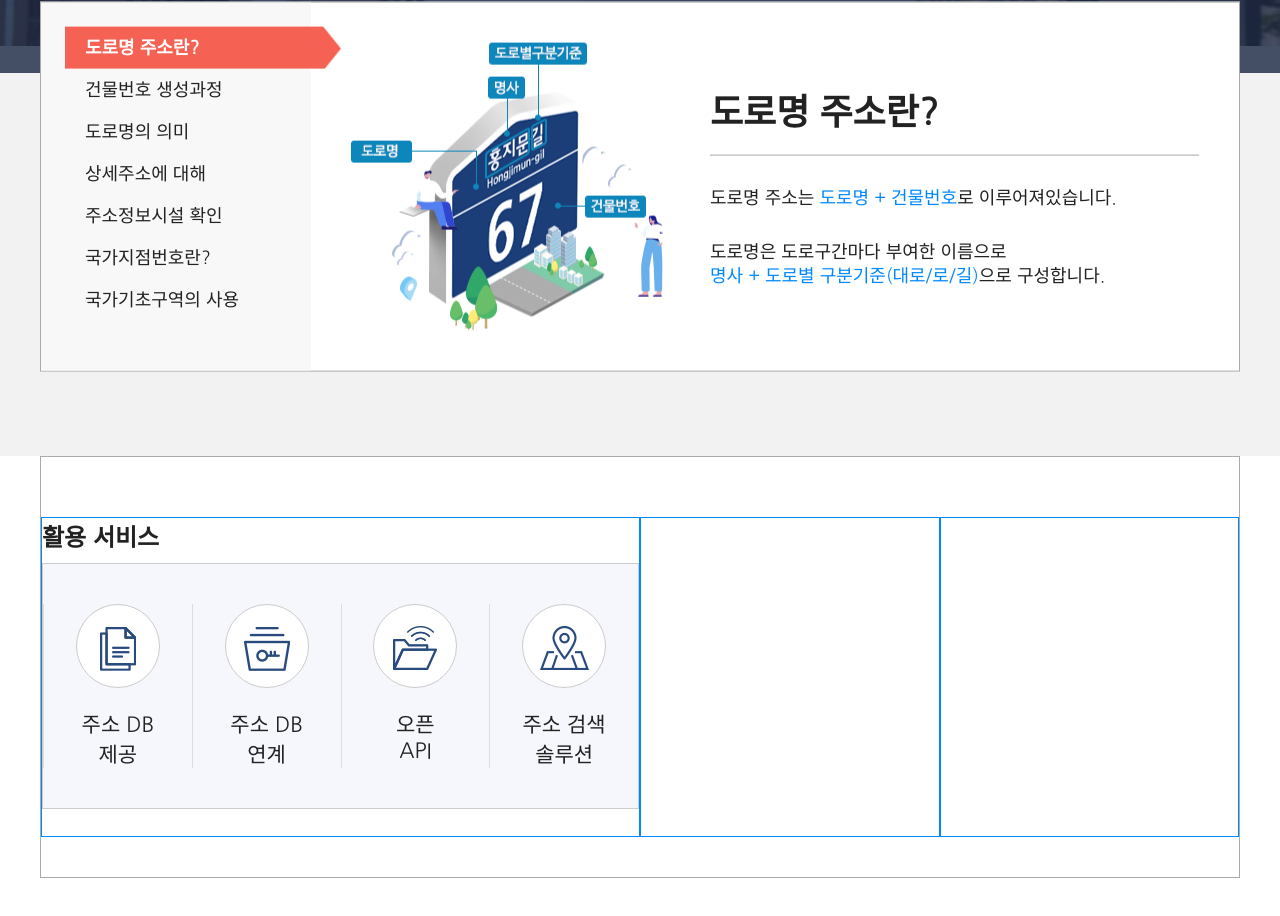
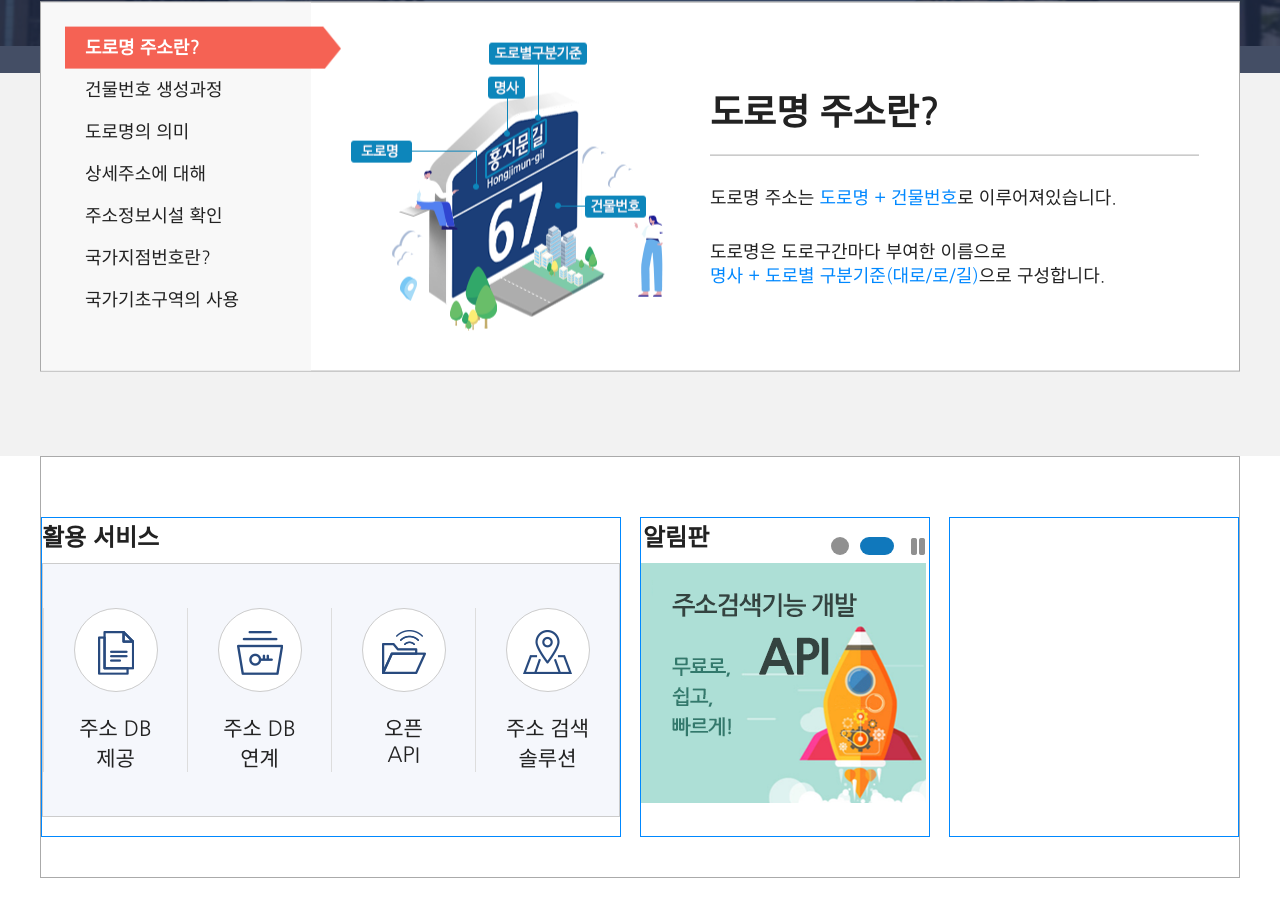
Before and after one commit to rdw5373/0629_jusoGoKr, a plain HTML site: page index.html in a window 1280 px wide. Shown: the part 792-1708 px from the top of the page. Drawn offline with Linux system fonts and the light colour scheme.

Commit message:
0708_알림판_슬라이드쇼&컨트롤키구현

```diff
--- a/index.html
+++ b/index.html
@@ -250,11 +250,30 @@
 
                 </div> <!-- div#userService -->
 
+
                 <div id="noticeBoard">
+                    <header class="flex-container">
+                        <h2>알림판</h2>
+                        <div id="noticeControl" class="flex-container">
+                            <span class="noticeSelected" id="ctr1"></span>
+                            <span id="ctrl2"></span>
+                            <img src="images/btn_ps.gif" alt="일시정지" height="17">
+                        </div>
+                    </header> <!-- 상단 -->
 
+                    <div id="noticeSlide">
+                        <div id="noticeShuttleFrame" class="flex-container">
+                            <img src="images/notice_banner_01.jpg" alt="달라지는 주소제도">
+                            <img src="images/notice_banner_01.png" alt="개발자API">
+                        </div>
+                    </div> <!-- 슬라이드쇼 -->
                 </div> <!-- div#noticeBoard -->
 
+
                 <div id="helpCenter">
+
+
+
 
                 </div> <!-- div#helpCenter -->
 
--- a/script/script.js
+++ b/script/script.js
@@ -139,5 +139,68 @@ $(function(){
     /* 개발자센터 페이지(=활용서비스)  이동*/
 
 
+    /* 콘텐츠영역 알림판 시작 */
+    /* 토글(Toggle) = 토큰값 */
+    var token = false;
+    var rotationChk = setInterval(fnNoticeSlide, 4000);
+
+    function fnNoticeSlide () {
+
+        if (token == false) {
+
+            $("#noticeControl>span").removeClass("noticeSelected");
+            $("#noticeControl>span").eq(1).addClass("noticeSelected");
+
+            $("div#noticeShuttleFrame").animate(
+                {"margin-left": "-285px"},
+                1000,
+                function(){
+                    token = true;
+                }
+            );
+        }
+
+        if (token == true) {
+
+            $("#noticeControl>span").removeClass("noticeSelected");
+            $("#noticeControl>span").eq(0).addClass("noticeSelected");
+
+            $("div#noticeShuttleFrame").animate(
+                {"margin-left": "0px"},
+                1000,
+                function(){
+                    token = false;
+                }
+            );
+        }
+    }
+
+        /*콘텐츠영역 슬라이드쇼 애니메이션 시작&일시중지 */
+        var animToken = false;
+        $("#noticeControl>img").click(function(){
+
+            if(animToken == 0) {
+
+                $(this).attr("src", "images/btn_play.gif");   //일시정지상태
+                animToken = 1;
+                clearInterval(rotationChk); // 슬라이드 순환 멈춤
+
+            } else {
+
+                $(this).attr("src", "images/btn_ps.gif");    //애니메이션 재생
+                animToken = 0;
+
+                rotationChk = setInterval(fnNoticeSlide, 4000);
+                //슬라이드 재실행
+            }
+
+        });
+
+
+        /*콘텐츠영역 슬라이드쇼 애니메이션 시작&일시중지 */
+
+
+    /* 콘텐츠영역 알림판 끝  */
+
 
 });  // 제이쿼리 템플릿코드
--- a/style/style.css
+++ b/style/style.css
@@ -412,6 +412,8 @@ div#contents {
     padding: 60px 0 40px;
     border: 1px solid #aaa;
     margin: 0 auto;
+
+    justify-content: space-between;
 }
 
 #contents > div {
@@ -423,11 +425,11 @@ div#contents {
 
 /*div#userService 600*320 */
 div#userService {
-    width: 600px;
+    width: 580px;
 }
 
 #userService > div#api {
-    padding: 40px 0;
+    padding: 44px 0;
     border: 1px solid #ccc;
     margin: 10px 0;
     background-color: #f5f7fc;
@@ -471,7 +473,63 @@ div#userService {
 
 /* div#noticeBoard 300*320 */
 div#noticeBoard {
-    width: 300px;
+    width: 290px;
+}
+
+#noticeBoard>header {
+    /*border: 1px solid #000;*/
+    padding: 0 2px;
+    justify-content: space-between;
+    margin-bottom: 6px;
+}
+
+#noticeBoard>header>h2 {
+    /*border: 1px solid #f00;*/
+    margin-bottom: 4px;
+}
+
+#noticeBoard>header>div#noticeControl {
+    width: 96px;
+    padding-bottom: 2px;
+    /*border: 1px solid #f00;*/
+    justify-content: space-between;
+    align-items: flex-end;
+}
+
+#noticeBoard>header>div#noticeControl>span {
+
+    width: 18px;
+    height: 18px;
+    /*border: 1px solid #000;*/
+    border-radius: 10px;
+    background-color: #909090;
+
+    cursor: pointer;
+
+    transition: all 1s; /* 전이효과: 변화되는 과정을
+                               애니메이션으로 볼 수 있음*/
+}
+
+#noticeBoard>header>#noticeControl>span.noticeSelected {
+    width: 34px;
+    background-color: #1078bc;
+}
+#noticeBoard>header>#noticeControl>img {
+    margin-left: 4px;
+
+    cursor: pointer;
+}
+
+#noticeBoard>div#noticeSlide {
+    width: 285px;
+    /*border: 1px solid #08f;*/
+
+    overflow: hidden;
+}
+
+#noticeBoard>div#noticeSlide>div#noticeShuttleFrame {
+    width: 578px;
+    /*border: 1px solid #f80;*/
 }
 /* div#noticeBoard */
 
@@ -479,10 +537,9 @@ div#noticeBoard {
 
 /* div#helpCenter 300*320 */
 div#helpCenter {
-    width: 300px;
+    width: 290px;
 }
 /* div#helpCenter */
 
 
-
 /* div#contentsFrame 끝 */
```
Also changed, not shown: images/btn_play.gif (added).
